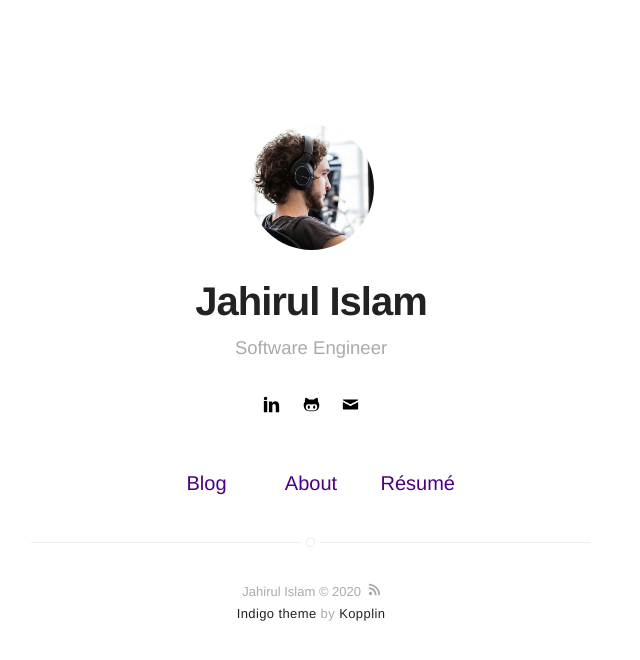
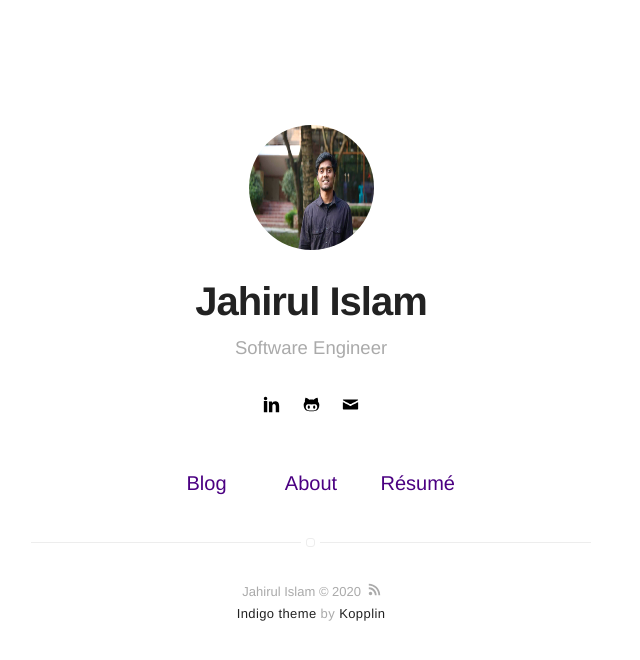
Before and after one commit to j-a-h-i-r/j-a-h-i-r.github.io, a Jekyll site: the page built from index.html, in a window 1280 px wide. Shown: the top 660 px of the page, without its empty margins (329-969 px from the left). Built offline with Jekyll 4.4.1, drawn with Linux system fonts in a browser that asks for light colours.

Commit message:
Update _config.yml

```diff
--- a/_config.yml
+++ b/_config.yml
@@ -8,7 +8,7 @@ description: A placeholder for me on the interwebs
 # if it's an external image, update below for true
 # better with square images
 external-image: false
-picture: assets/images/profile.jpg
+picture: assets/images/fr_540.jpg
 
 # If you want to include your resume, set to true
 # and specify source (external or local).
```
